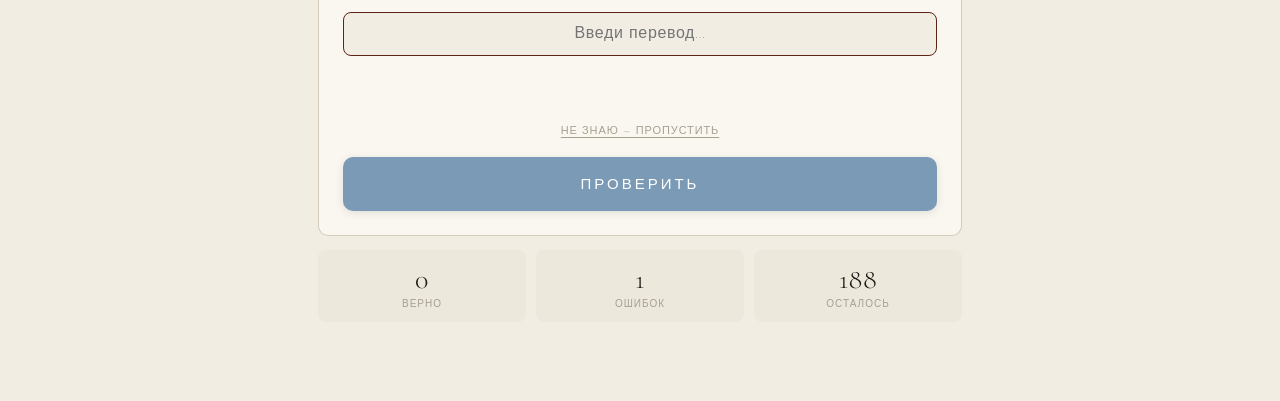
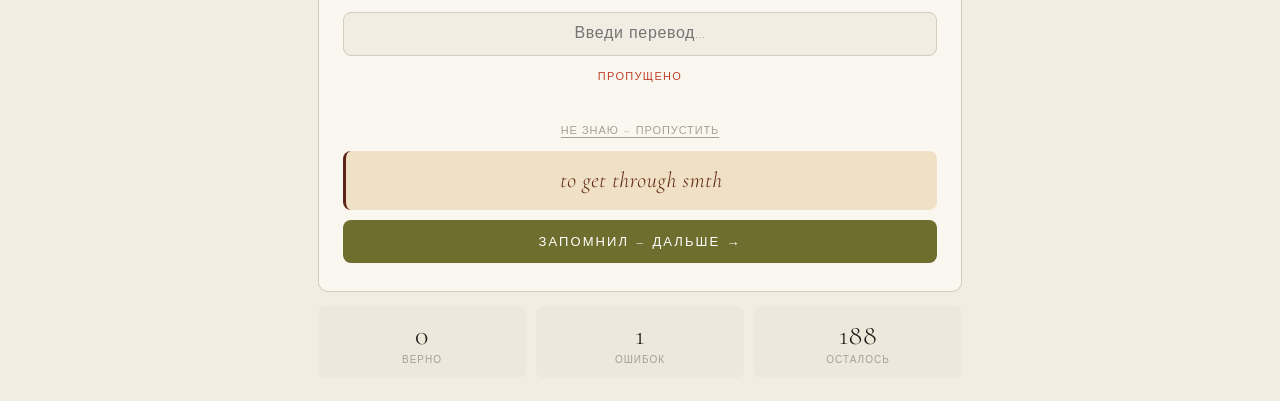
Before and after one commit to volniye/es-en, a plain HTML site: page index.html in a window 1280 px wide. Both pictures are taken after a click on the button "НЕ ЗНАЮ — ПРОПУСТИТЬ". Shown: the part 431-832 px from the top of the page. Before the commit the page ends 800 px from the top, so only its background shows below. Drawn offline with Linux system fonts and the light colour scheme.

Commit message:
Add files via upload

```diff
--- a/index.html
+++ b/index.html
@@ -118,6 +118,10 @@ main { flex:1; padding:24px 28px; max-width:700px; margin:0 auto; width:100%; }
 .no-words { text-align:center; padding:24px; color:var(--ink3); font-size:14px; font-style:italic; font-family:'Cormorant',serif; }
 .lang-section-header { font-size:10px; letter-spacing:.18em; text-transform:uppercase; color:var(--ink3); padding:8px 0 6px; display:flex; align-items:center; gap:10px; }
 .lang-section-header::after { content:''; flex:1; height:1px; background:var(--border); }
+
+.peek-answer { font-family:'Cormorant',serif; font-size:22px; font-style:italic; color:var(--bordeaux); margin:14px 0 10px; padding:14px 18px; background:var(--cream); border-radius:8px; border-left:3px solid var(--bordeaux); line-height:1.4; }
+.peek-next-btn { display:block; width:100%; padding:14px 24px; border:none; border-radius:8px; font-family:'Josefin Sans',sans-serif; font-size:13px; font-weight:300; letter-spacing:.16em; text-transform:uppercase; cursor:pointer; background:var(--olive); color:#fff; transition:background .15s; margin-bottom:4px; }
+.peek-next-btn:hover { background:#5A5A22; }
 </style>
 </head>
 <body>
@@ -152,6 +156,10 @@ main { flex:1; padding:24px 28px; max-width:700px; margin:0 auto; width:100%; }
           <div class="feedback" id="feedback"></div>
           <div class="correct-hint" id="correct-hint"></div>
           <button class="skip-btn" onclick="skipCard()">не знаю — пропустить</button>
+          <div id="peek-block" style="display:none">
+            <div class="peek-answer" id="peek-answer"></div>
+            <button class="peek-next-btn" id="peek-next-btn" onclick="nextCard()">Запомнил — дальше →</button>
+          </div>
           <button class="submit-btn" id="submit-btn" onclick="checkAnswer()">Проверить</button>
         </div>
         <div class="stats-row">
@@ -208,7 +216,7 @@ main { flex:1; padding:24px 28px; max-width:700px; margin:0 auto; width:100%; }
 </div>
 
 <script>
-const STORE_KEY = 'vocab_trainer_v6';
+const STORE_KEY = 'vocab_trainer_v7';
 const NEEDED = 10;
 
 // ── Preset words from Notion ──
@@ -612,6 +620,9 @@ function initSession() {
 
 function nextCard() {
   answerLocked = false;
+  // Hide peek block, restore submit button
+  document.getElementById('peek-block').style.display='none';
+  document.getElementById('submit-btn').style.display='';
   const pending = queue.filter(c=>c.hits<NEEDED);
   if (!pending.length) { showFinish(); return; }
   const pool = pending.slice(0,Math.min(5,pending.length));
@@ -655,9 +666,13 @@ function checkAnswer() {
     sessionWrong++;
     fb.textContent='Не совсем';
     fb.className='feedback err';
-    document.getElementById('correct-hint').textContent='Правильно: '+correct;
+    document.getElementById('correct-hint').textContent='';
     inp.className='answer-input-full err'; inp.value='';
-    setTimeout(()=>{inp.className='answer-input-full';inp.focus();},600);
+    // Show peek block with correct answer
+    document.getElementById('peek-answer').textContent=correct;
+    document.getElementById('peek-block').style.display='';
+    document.getElementById('submit-btn').style.display='none';
+    setTimeout(()=>{inp.className='answer-input-full';inp.focus();},300);
   }
   updateStats();
 }
@@ -669,9 +684,11 @@ function skipCard() {
   sessionWrong++;
   document.getElementById('feedback').textContent='Пропущено';
   document.getElementById('feedback').className='feedback err';
-  document.getElementById('correct-hint').textContent='Правильно: '+correct;
+  document.getElementById('correct-hint').textContent='';
+  document.getElementById('peek-answer').textContent=correct;
+  document.getElementById('peek-block').style.display='';
+  document.getElementById('submit-btn').style.display='none';
   answerLocked=true;
-  setTimeout(()=>nextCard(),900);
   updateStats();
 }
 
```
